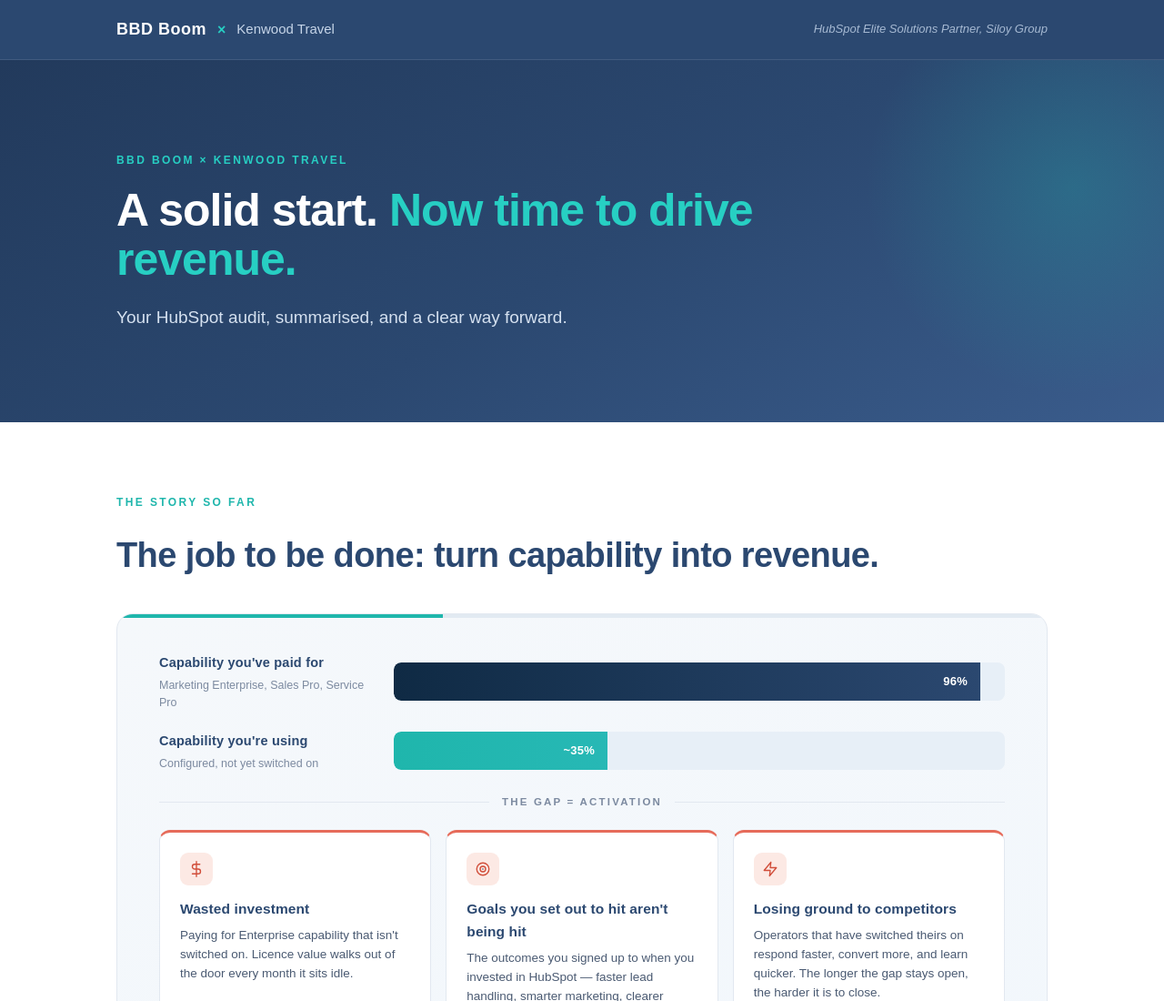
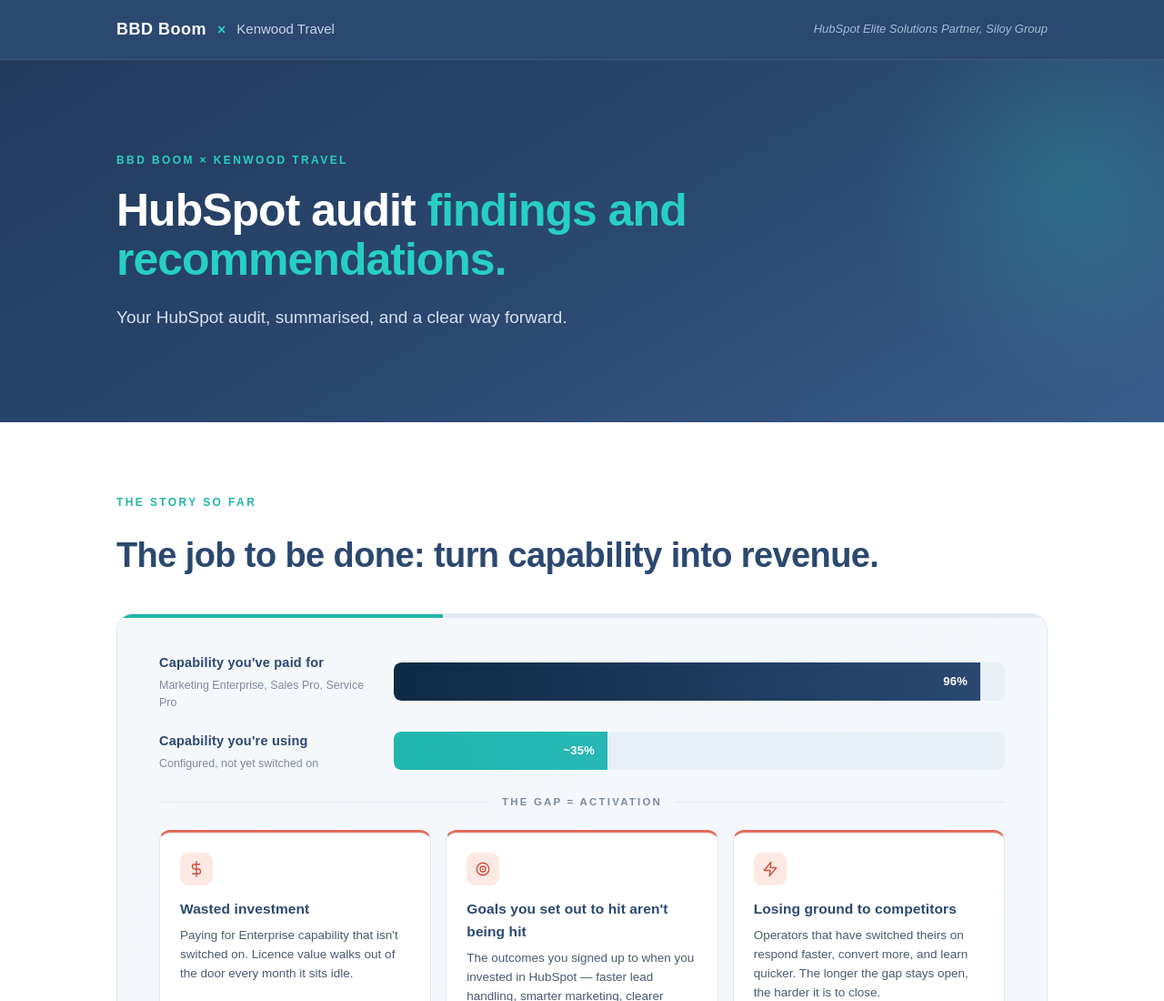
Before and after one commit to adamlewsi10/kenwood-audit, a plain HTML site: page index.html in a window 1280 px wide. Shown: the top 1100 px of the page at 91% size. Drawn offline with Linux system fonts and the light colour scheme.

Commit message:
Hero headline: HubSpot audit findings and recommendations

```diff
--- a/index.html
+++ b/index.html
@@ -307,7 +307,7 @@
 <section class="hero">
   <div class="wrap">
     <span class="eyebrow">BBD Boom &times; Kenwood Travel</span>
-    <h1>A solid start. <span class="accent">Now time to drive revenue.</span></h1>
+    <h1>HubSpot audit <span class="accent">findings and recommendations.</span></h1>
     <p class="subline">Your HubSpot audit, summarised, and a clear way forward.</p>
   </div>
 </section>
```
